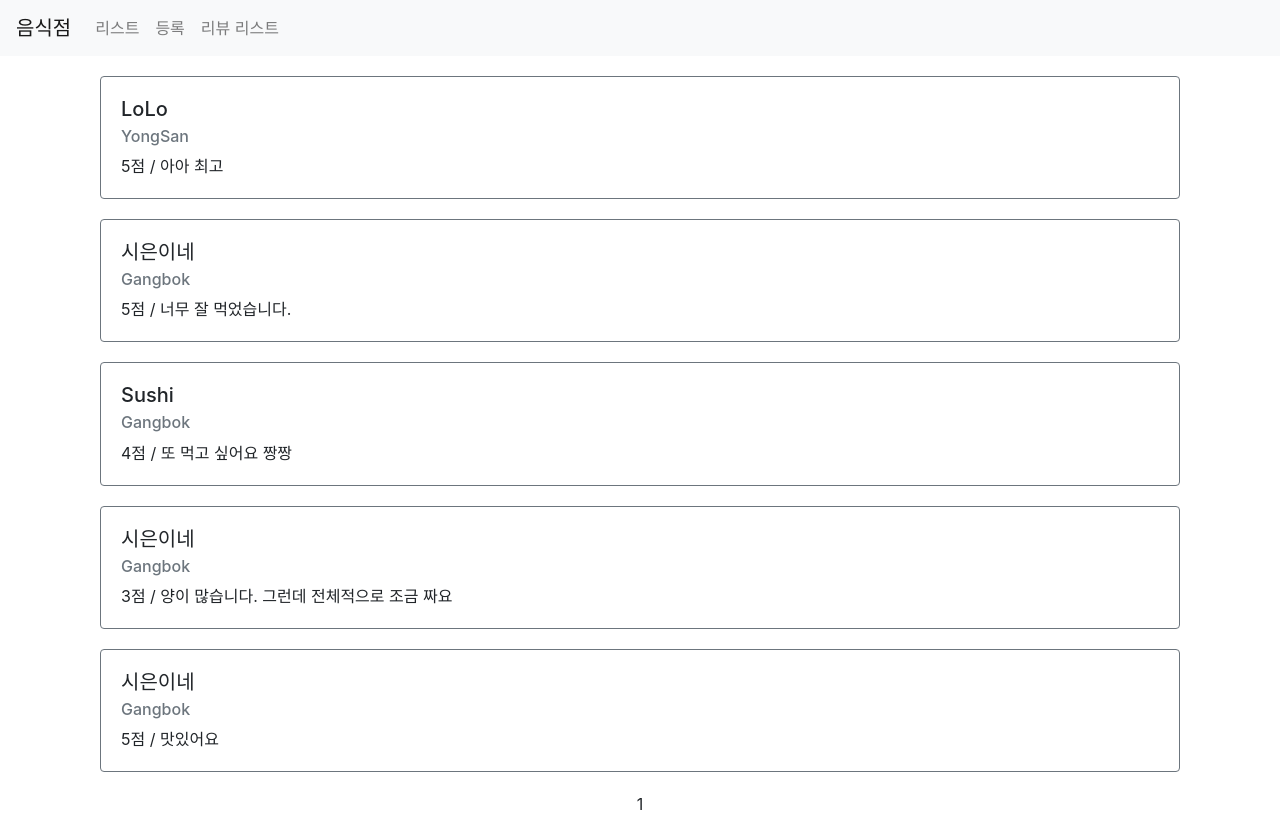
After one commit to ymj07168/Django_Study, a Django app: page /third/review/list/ in a window 1280 px wide. The commit adds this page. Run offline with Django 4.2, Linux system fonts and the light colour scheme; data comes from the database, SQL or seed files in the repository; both versions use the stored data as it was after the commit.

Commit message:
2022/06/23 6주차 Relation

```diff
--- a/first-django/third/forms.py
+++ b/first-django/third/forms.py
@@ -1,6 +1,33 @@
 from django.forms import ModelForm
-from third.models import Restaurant
+from django import forms
+from third.models import Restaurant, Review
+
 from django.utils.translation import gettext_lazy as _
+
+REVIEW_POINT_CHOICES = (
+    ('1', 1),
+    ('2', 2),
+    ('3', 3),
+    ('4', 4),
+    ('5', 5)
+)
+
+class ReviewForm(ModelForm):
+    class Meta:
+        model = Review
+        fields = {'point', 'comment', 'restaurant'}
+        labels = {
+            'point': _('평점'),
+            'comment': _('코멘트'),
+        }
+        help_texts = {
+            'point': _('평점을 입력해주세요.'),
+            'comment': _('코멘트를 입력해주세요.'),
+        }
+        widgets = {
+            'restaurant': forms.HiddenInput(),
+            'point': forms.Select(choices=REVIEW_POINT_CHOICES),
+        }
 
 class RestaurantForm(ModelForm):
     class Meta:
--- a/first-django/third/models.py
+++ b/first-django/third/models.py
@@ -7,3 +7,12 @@ class Restaurant(models.Model):
 
     created_at = models.DateTimeField(auto_now_add=True)
     updated_at = models.DateTimeField(auto_now=True)
+
+class Review(models.Model):
+    point = models.IntegerField()
+    comment = models.CharField(max_length=500)
+
+    restaurant = models.ForeignKey(Restaurant, on_delete=models.CASCADE)
+
+    created_at = models.DateTimeField(auto_now_add=True)
+    updated_at = models.DateTimeField(auto_now=True)
--- a/first-django/third/templates/third/base.html
+++ b/first-django/third/templates/third/base.html
@@ -30,6 +30,9 @@
                 <li class="nav-item">
                     <a class="nav-link" href="/third/create">등록</a>
                 </li>
+                <li class="nav-item">
+                    <a class="nav-link" href="/third/review/list">리뷰 리스트</a>
+                </li>
             </ul>
         </div>
     </nav>
--- a/first-django/third/templates/third/list.html
+++ b/first-django/third/templates/third/list.html
@@ -9,8 +9,9 @@
                 <div class="card-body">
                     <h5 class="card-title">{{ item.name }}</h5>
                     <h6 class="card-subtitle mb-2 text-muted">{{ item.address }}</h6>
+                    <p class="card-text">리뷰수: {{ item.reviews_count }}개, 평점: {{ item.average_point }}점</p>
                     <p class="card-text">음식점 설명</p>
-                    <a href="{% url 'restaurant-detail' %}?id={{ item.id }}" class="card-link">자세히 보기</a>
+                    <a href="{% url 'restaurant-detail' id=item.id %}" class="card-link">자세히 보기</a>
                     <a href="{% url 'restaurant-update' %}?id={{ item.id }}" class="card-link">수정하기</a>
                 </div>
             </div>
--- /dev/null
+++ b/first-django/third/templates/third/review_list.html
@@ -0,0 +1,43 @@
+{% extends 'third/base.html' %}
+{% load static %}
+{% block content %}
+<div class="container">
+    {% for item in reviews %}
+        <div class="row restaurant-item" style="margin:20px auto">
+            <div class="col-sm-12">
+                <div class="card border-secondary">
+                    <div class="card-body">
+                        <h5 class="card-title">{{ item.restaurant.name }}</h5>
+                        <h6 class="card-subtitle mb-2 text-muted">{{ item.restaurant.address }}</h6>
+                        <p class="card-text">{{ item.point }}점 / {{ item.comment }}</p>
+                    </div>
+                </div>
+            </div>
+        </div>
+    {% endfor %}
+
+    <div class="row">
+        <div class="col-sm-12 text-center">
+            <div class="pagination">
+                <span class="step-links text-center" style="width:100%">
+                    {% if reviews.has_previous %}
+                        <a href="?page=1">&laquo;</a>
+                        <a href="?page={{ reviews.previous_page_number }}">{{ reviews.previous_page_number }}</a>
+                    {% endif %}
+
+                    <span class="current">
+                        {{ reviews.number }}
+                    </span>
+
+                    {% if reviews.has_next %}
+                        <a href="?page={{ reviews.next_page_number }}">{{ reviews.next_page_number }}</a>
+                        ...
+                        <a href="?page={{ reviews.paginator.num_pages }}">{{ reviews.paginator.num_pages }}</a>
+                    {% endif %}
+                </span>
+            </div>
+        </div>
+    </div>
+
+</div>
+{% endblock %}
--- a/first-django/third/urls.py
+++ b/first-django/third/urls.py
@@ -6,6 +6,11 @@ urlpatterns = [
     path('list/', views.list, name="list"),
     path('create/', views.create, name="restaurant-create"),
     path('update/', views.update, name="restaurant-update"),
-    path('detail/', views.detail, name="restaurant-detail"),
+    # path('detail/', views.detail, name="restaurant-detail"),
     path('delete/', views.delete, name="restaurant-delete"),
+
+    path('restaurant/<int:id>/', views.detail, name="restaurant-detail"),
+    path('restaurant/<int:restaurant_id>/review/create/', views.review_create, name="review-create"),
+    path('restaurant/<int:restaurant_id>/review/delete/<int:review_id>', views.review_delete, name="review-delete"),
+    path('review/list/', views.review_list, name="review-list"),
 ]
--- a/first-django/third/views.py
+++ b/first-django/third/views.py
@@ -1,13 +1,14 @@
-from django.shortcuts import render, get_object_or_404
-from third.models import Restaurant
+from django.shortcuts import render, get_object_or_404, redirect
+from third.models import Restaurant, Review
 from django.core.paginator import Paginator
-from third.forms import RestaurantForm
+from third.forms import RestaurantForm, ReviewForm
 from django.http import HttpResponseRedirect
+from django.db.models import Count, Avg
 
 
 # Create your views here.
 def list(request):
-    restaurants = Restaurant.objects.all()
+    restaurants = Restaurant.objects.all().annotate(reviews_count=Count('review')).annotate(average_point=Avg('review__point'))
     paginator = Paginator(restaurants, 5)
 
     page = request.GET.get('page')  ## third/list?page=1
@@ -44,10 +45,11 @@ def update(request):
         return render(request, 'third/update.html', {'form': form})
     return HttpResponseRedirect('/third/list/')
 
-def detail(request):
-    if 'id' in request.GET:
-        item = get_object_or_404(Restaurant, pk=request.GET.get('id'))
-        return render(request, 'third/detail.html', {'item': item})
+def detail(request, id):
+    if id is not None:
+        item = get_object_or_404(Restaurant, pk=id)
+        reviews = Review.objects.filter(restaurant=item).all()
+        return render(request, 'third/detail.html', {'item': item, 'reviews': reviews})
     return HttpResponseRedirect('/third/list/')
 
 def delete(request):
@@ -55,3 +57,32 @@ def delete(request):
         item = get_object_or_404(Restaurant, pk=request.GET.get('id'))
         item.delete()
     return HttpResponseRedirect('/third/list/')
+
+def review_create(request, restaurant_id):
+    if request.method == 'POST':
+        form = ReviewForm(request.POST)
+        if form.is_valid():
+            new_item = form.save()
+        return redirect('restaurant-detail', id=restaurant_id)
+
+    item = get_object_or_404(Restaurant, pk=restaurant_id)
+    form = ReviewForm(initial={'restaurant': item})
+    return render(request, 'third/review_create.html', {'form': form, 'item': item})
+
+def review_delete(request, restaurant_id, review_id):
+    item = get_object_or_404(Review, pk=review_id)
+    item.delete()
+
+    return redirect('restaurant-detail', id=restaurant_id)
+
+def review_list(request):
+    reviews = Review.objects.all().select_related().order_by('-created_at')
+    paginator = Paginator(reviews, 10)
+
+    page = request.GET.get('page')
+    items = paginator.get_page(page)
+
+    context = {
+        'reviews': items
+    }
+    return render(request, 'third/review_list.html', context)
```
Also changed, not shown: first-django/third/templates/third/detail.html (+22 -0 lines), first-django/third/templates/third/review_create.html (added, +13 -0 lines), first-django/db.sqlite3.
